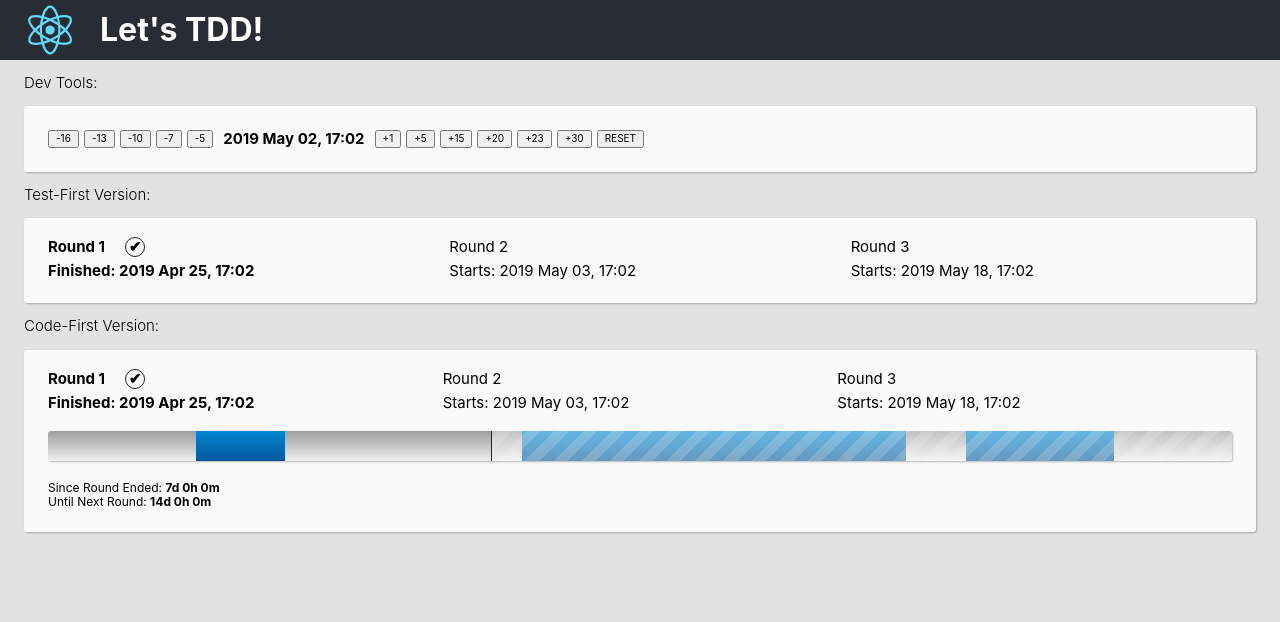
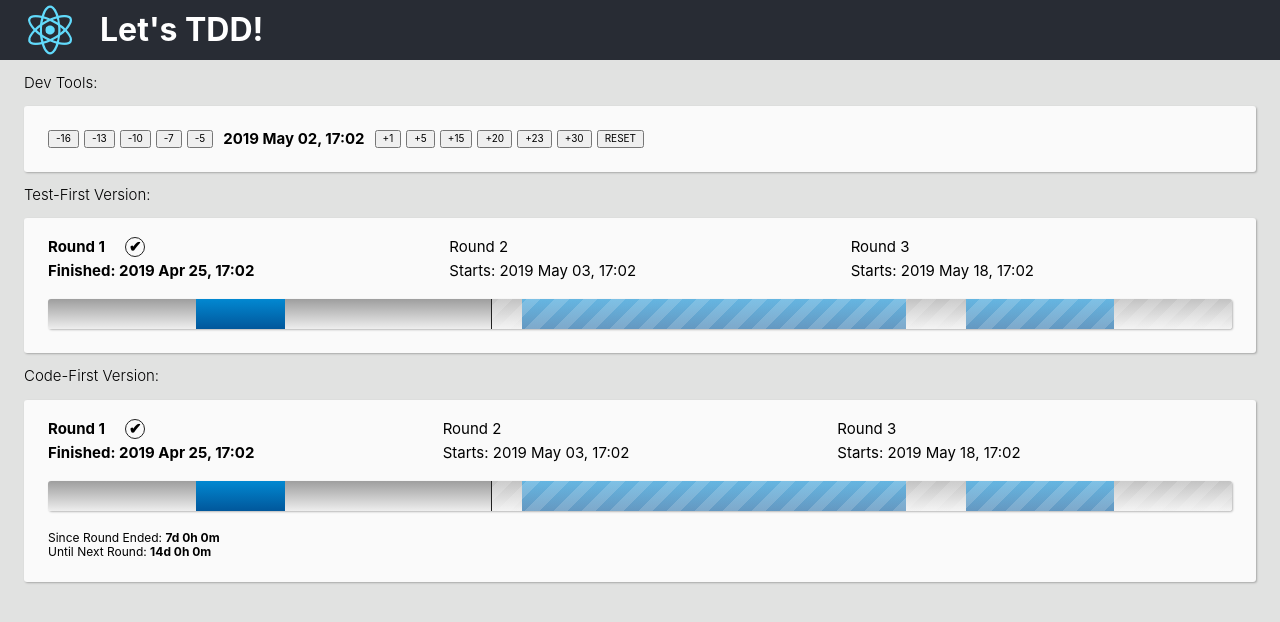
Before and after one commit to aroslaniec/tdd, a React (Create React App) app: page / in a window 1280 px wide. Shown: the top 622 px of the page. Built offline with nearby package versions, Linux system fonts and the light colour scheme.

Commit message:
[#8 Red / Green / Blue] Render `<TimeLineWithPeriods/>` inside `<TDDEventSummary/>`

```diff
--- a/src/components/TDDEventSummary/TDDEventSummary.js
+++ b/src/components/TDDEventSummary/TDDEventSummary.js
@@ -2,8 +2,9 @@ import React, { Component } from "react";
 
 import "./TDDEventSummary.scss";
 import TDDEventSummaryRoundHeading from "../TDDEventSummaryRoundHeading";
-import { getPeriodKey } from "./TDDEventSummary.service";
+import { getPeriodKey, parseEventForTimeLine } from "./TDDEventSummary.service";
 import types from "../../types/event";
+import TimeLineWithPeriods from "../TimeLineWithPeriods";
 
 class TDDEventSummary extends Component {
   static propTypes = { ...types };
@@ -23,6 +24,9 @@ class TDDEventSummary extends Component {
             />
           ))}
         </div>
+        <div className="tdd-event-summary__time-line-wrapper">
+          <TimeLineWithPeriods {...parseEventForTimeLine(this.props)} />
+        </div>
       </div>
     );
   }
--- a/src/components/TDDEventSummary/TDDEventSummary.scss
+++ b/src/components/TDDEventSummary/TDDEventSummary.scss
@@ -47,3 +47,7 @@
   padding-top: 2rem;
   font-size: 1.2rem;
 }
+
+.tdd-event-summary__time-line-wrapper {
+  margin-top: 2rem;
+}
--- a/src/components/TDDEventSummary/TDDEventSummary.service.js
+++ b/src/components/TDDEventSummary/TDDEventSummary.service.js
@@ -1,3 +1,12 @@
 export const getPeriodKey = period => {
   return `${period.startDate}-${period.endDate}`;
 };
+
+export const parseEventForTimeLine = eventData => {
+  return {
+    startDate: eventData.rangeStart,
+    endDate: eventData.rangeEnd,
+    actualDateTime: eventData.actualDateTime,
+    periods: [...eventData.periods]
+  };
+};
```
Also changed, not shown: 2 other files (tests, documents, lock files or other folders).
